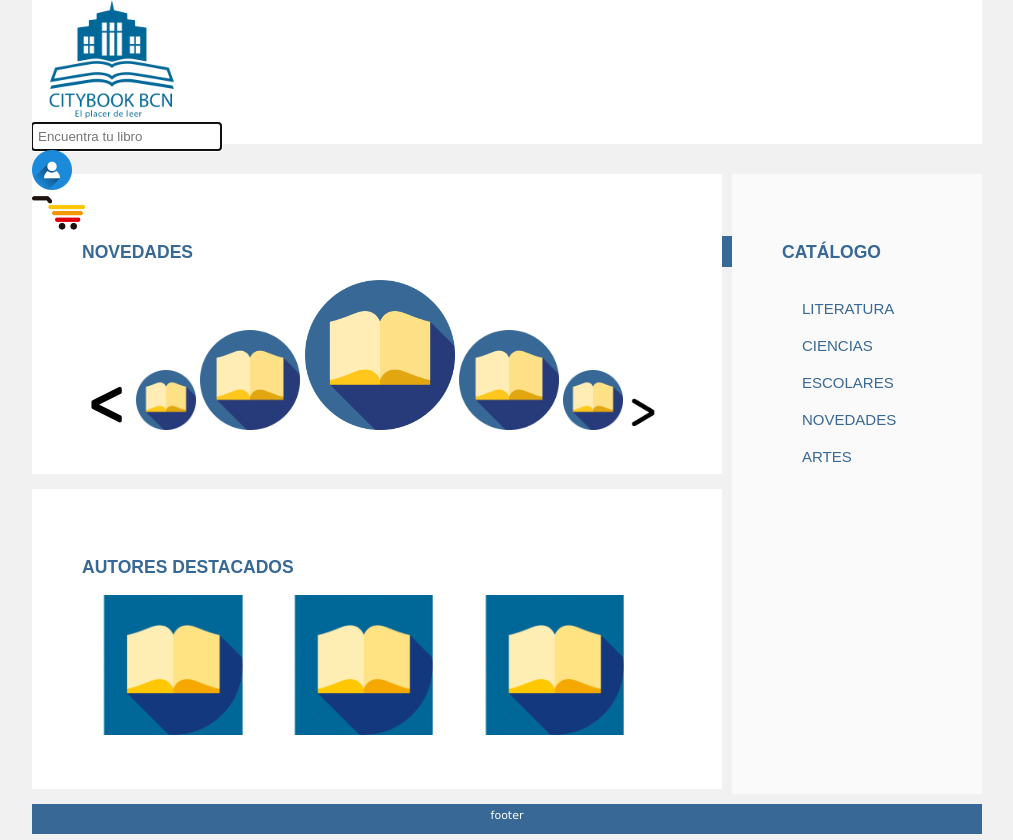
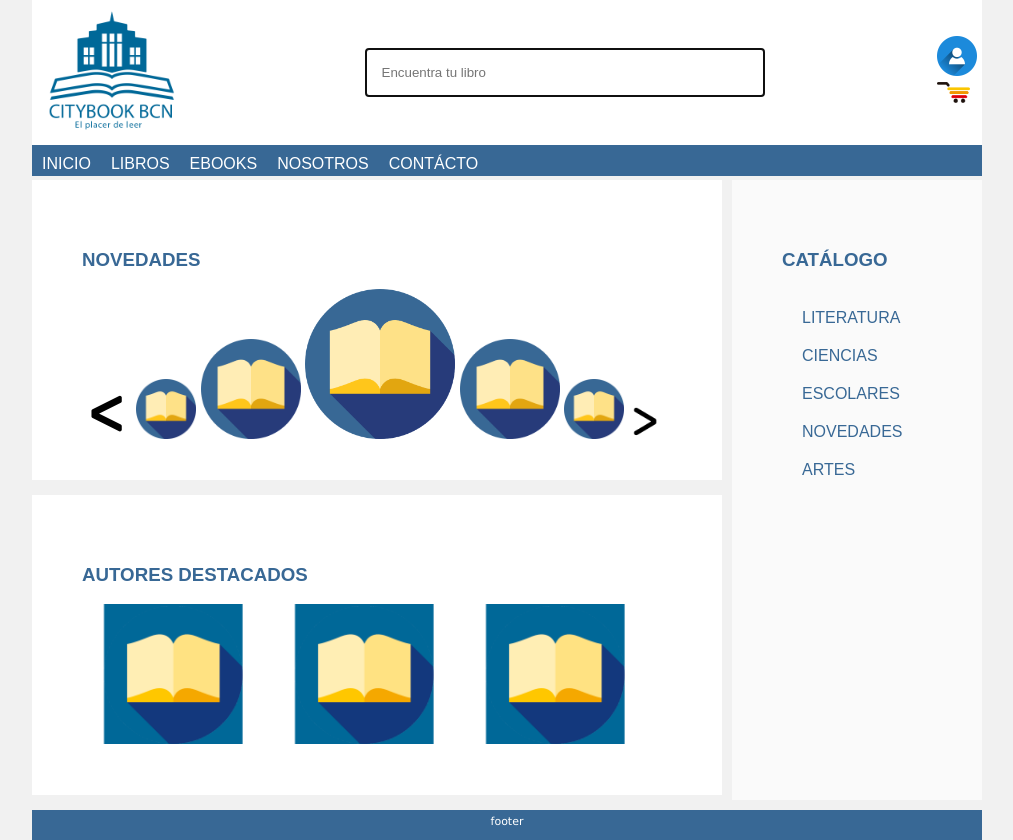
Before and after one commit to adeviat/git_test, a plain HTML site: page E_commerce/Index.html in a window 1280 px wide. Shown: the whole page, without its empty margins (133-1146 px from the left). Drawn offline with Linux system fonts and the light colour scheme.

Commit message:
Correcciones cssflexbox

```diff
--- a/E_commerce/Index.html
+++ b/E_commerce/Index.html
@@ -24,7 +24,7 @@
                <img src="img/persona.png" height="40" alt="Carrito">
              </div>
              <div>
-               <img src="img/carrito.png" height="40" alt="Carrito">
+               <img src="img/carrito.png" height="25" alt="Carrito">
              </div>
            </div>
 
--- a/E_commerce/css/estilos.css
+++ b/E_commerce/css/estilos.css
@@ -19,16 +19,33 @@ body {
 
 header {
 
-  float:center;
 	font-family: Arial, Helvetica, sans-serif;
 	color: #efefff;
-	vertical-align: middle;
 	width: 950px;
-	height: 144px; /*155*/
-	font-size: 15px;
+	height: 150px;
+	font-size: 16px;
   background-color: #ffffff;
+}
 
+.Contenedor{
+	width: 945px;
+	height: 145px;
+	padding: inherit;
+	font-size: 16px;
+	background-color: #ffffff;
+
+	display: -webkit-flex;
+	display: -ms-flexbox;
+	display: flex;
+
+justify-content: space-between;
+align-items: center;
 }
+
+.botones{
+	align-items: center;
+}
+
 
 section{
 	width:950;
@@ -46,9 +63,12 @@ article {
 	height:200px;
 	clear: left;
 	border: 0px dotted #2A4854;
-	font-size: 15px;
+	font-size: 16px;
 
+}
 
+.libros{
+	float: right;
 }
 
 aside {
@@ -59,7 +79,7 @@ aside {
 	background-color: #FAFAFA;
 	border: 0px dotted #2A4854;
 	color: #386895;
-	font-size: 15px;
+	font-size: 16px;
 
 
 }
@@ -121,9 +141,11 @@ input {
     background-color: white;
     -webkit-rtl-ordering: logical;
     cursor: text;
-    padding: 6px;
-    border-width: 0px;
+    padding: 16px;
+		width: 400px;
+    border-width: 1px;
     border-style: inset;
-    border-color: #D86063;
-    border-image: initial;
+    border-color: #386895;
+    -o-border-image: initial;
+       border-image: initial;
 }
```
